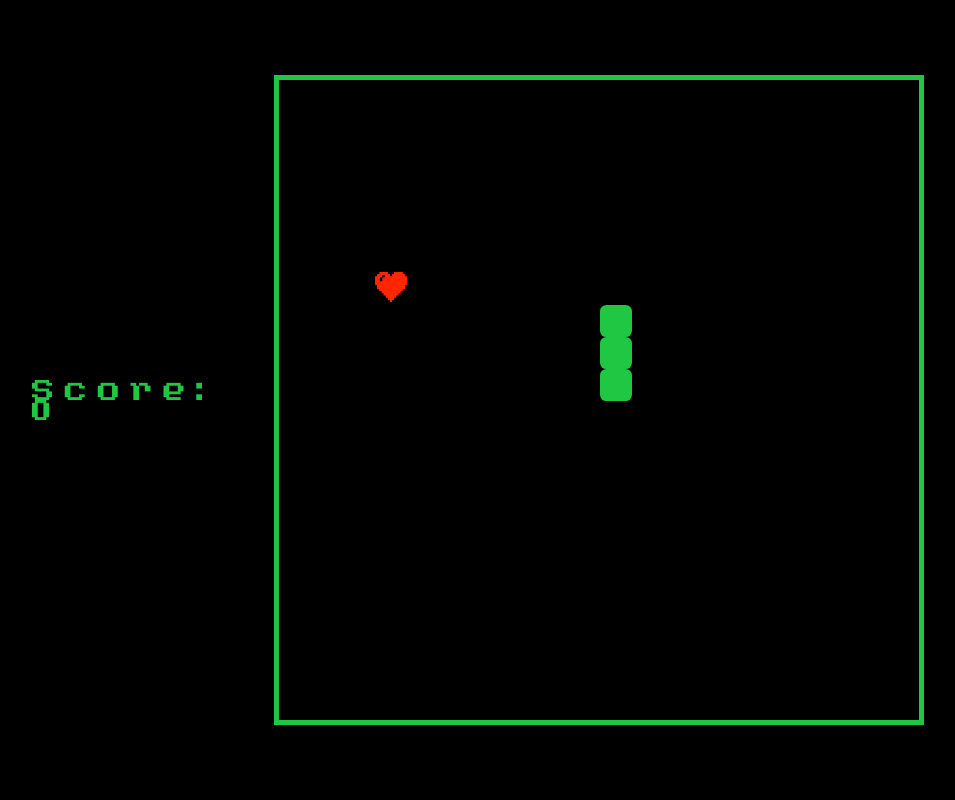
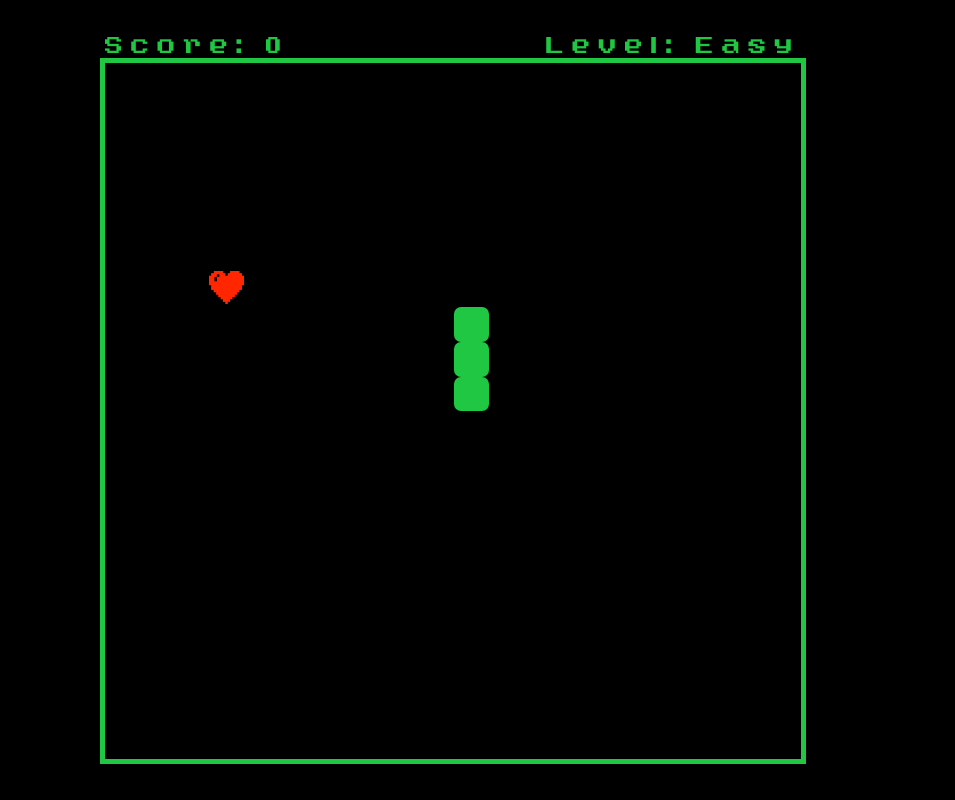
Before and after one commit to denisesenguel/fake-snake, a plain HTML site: page index.html in a window 1280 px wide. Both pictures are taken after a click on the button "EASY". Shown: the whole page, without its empty margins (187-1142 px from the left). Drawn offline with Linux system fonts and the light colour scheme.

Commit message:
position score and level box above board

```diff
--- a/css/main.css
+++ b/css/main.css
@@ -11,7 +11,7 @@ body {
     padding: 0;
     font-family: aGoblinAppears;
     font-weight:lighter;
-    font-size: 20px;
+    font-size: 2vmin;
     letter-spacing: 0.5em;
     background-color: black;
     color: #1FC742;
@@ -25,10 +25,19 @@ body {
     height: 100vh;
 }
 
+#above-board {
+    width: 87vmin;
+    display: flex;
+    flex-direction: row;
+    justify-content: space-between;
+    align-items: flex-end;
+    margin-bottom: 5px;
+}
+
 #board {
     border: 5px solid #1FC742;
-    width: 80vw;
-    height: 80vw;
+    width: 87vmin;
+    height: 87vmin;
     position: relative;
 }
 
@@ -44,12 +53,6 @@ body {
     background-repeat: no-repeat;
     background-size: 100%;
     position: absolute;
-}
-
-#score-box {
-    margin: 50px;
-    width: 80vw;
-    text-align: center;
 }
 
 .start-and-end {
@@ -85,19 +88,13 @@ body {
     display: none;
 }
 
-@media (orientation: landscape) {
+/* @media (orientation: landscape) {
 
-    .container {
-        flex-direction: row;
+    #above-board {
+        width: 90vh;
     }
-
     #board {
-        width: 80vh;
-        height: 80vh;
+        width: 90vh;
+        height: 90vh;
     }
-
-    #score-box {
-        width: 15vw;
-        text-align: left;
-    }
-}
+}*/
--- a/index.html
+++ b/index.html
@@ -24,14 +24,17 @@
     </div>
 
     <div id="game-container" class="container">
-        <div id="score-box">Score: 0</div>
+        <div id="above-board">
+            <div id="score-box">Score: 0</div>
+            <div id="level-box">Level: Easy</div>
+        </div>
         <div id="board"></div>
     </div>
 
     <div id="game-over" class="start-and-end">
-        <h1>Game Over... :(</h1>
+        <h1>Game Over :(</h1>
         <h2></h2>
-        <button id="try-again" class="btn-level">Let me try again!</button>
+        <button id="try-again" class="btn-level">TRY AGAIN</button>
     </div>
 
     <script src="./js/classes.js"></script>
--- a/js/main.js
+++ b/js/main.js
@@ -6,18 +6,23 @@ for (let i = 0; i < 3; i++) {
 
     document.getElementById(`btn-level-${i}`).addEventListener('click', () => {
 
+        let speed, level;
         // put level number - speed mapping inside game?
         switch (i) {
             case 0:
+                level = "Easy";
                 speed = 150;
                 break;
-            case 1:
+                case 1:
+                level = "Medium";
                 speed = 100;
                 break;
-            case 2:
+                case 2:
+                level = "Hard";
                 speed = 50;
                 break;
         }
+        document.getElementById("level-box").innerText = `Level: ${level}`;
 
         let count = 3;
         const timer = setInterval(() => {
```
